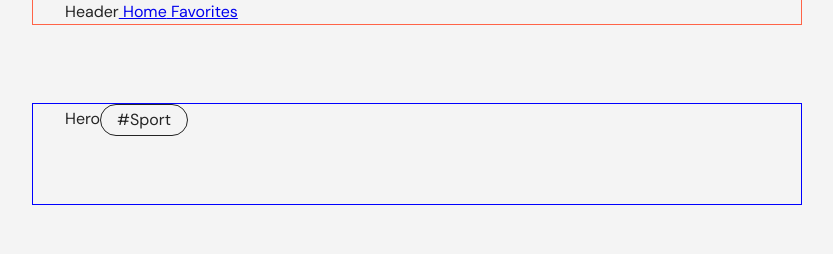
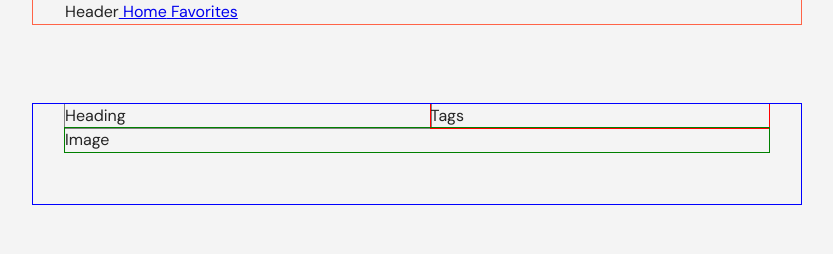
Before and after one commit to chertoha/sporty, a React (Create React App) app: page /sporty/muscles in a window 1280 px wide. Shown: the top 254 px of the page, without its empty margins (223-1056 px from the left). Built offline with nearby package versions, Linux system fonts and the light colour scheme; no server answers.

Commit message:
Update Hero.tsx

```diff
--- a/src/components/Hero/Hero.tsx
+++ b/src/components/Hero/Hero.tsx
@@ -1,5 +1,4 @@
 import { Box, Container } from "@mui/material";
-import Tag from "components/UIKit/Tag";
 import { FC } from "react";
 
 interface IHeroProps {
@@ -13,8 +12,22 @@ const Hero: FC<IHeroProps> = () => {
       sx={{ py: 40 }}
     >
       <Container sx={{ outline: "1px solid blue", height: "100px" }}>
-        Hero
-        <Tag />
+        <Box
+          sx={{
+            display: "grid",
+            gridTemplateAreas: `"head tags" "image image"`,
+          }}
+        >
+          <Box
+            sx={{ gridArea: "head", flexGrow: "2", outline: "1px solid gray" }}
+          >
+            Heading
+          </Box>
+          <Box sx={{ gridArea: "tags", outline: "1px solid red" }}>Tags</Box>
+          <Box sx={{ gridArea: "image", outline: "1px solid green" }}>
+            Image
+          </Box>
+        </Box>
       </Container>
     </Box>
   );
```
